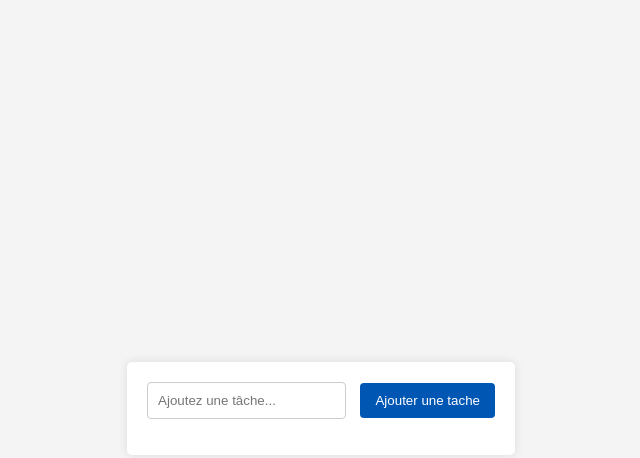
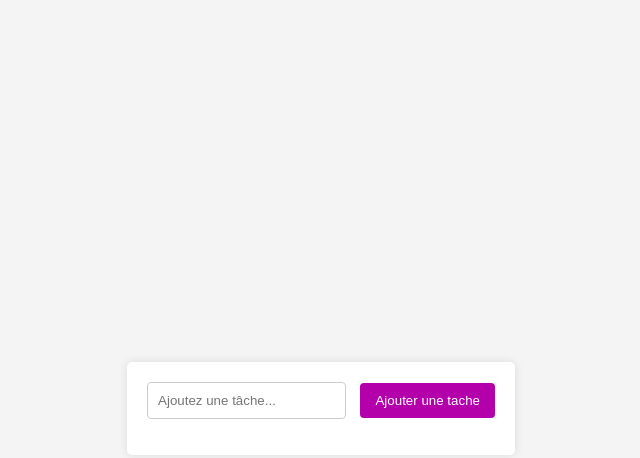
Before and after one commit to celinelrhazouani/to-do-list, a plain HTML site: page index.html in a window 1280 px wide. In both pictures the pointer is over the button "Ajouter une tache". Shown: the whole page, without its empty margins (319-959 px from the left). Drawn offline with Linux system fonts and the light colour scheme.

Commit message:
Tache #2 - Changement de couleur du bouton

```diff
--- a/assets/css/style.css
+++ b/assets/css/style.css
@@ -27,5 +27,5 @@ button {
     cursor: pointer;
 }
 button:hover {
-    background-color: #0056b3;
+    background-color: #b300aa;
 }
```
